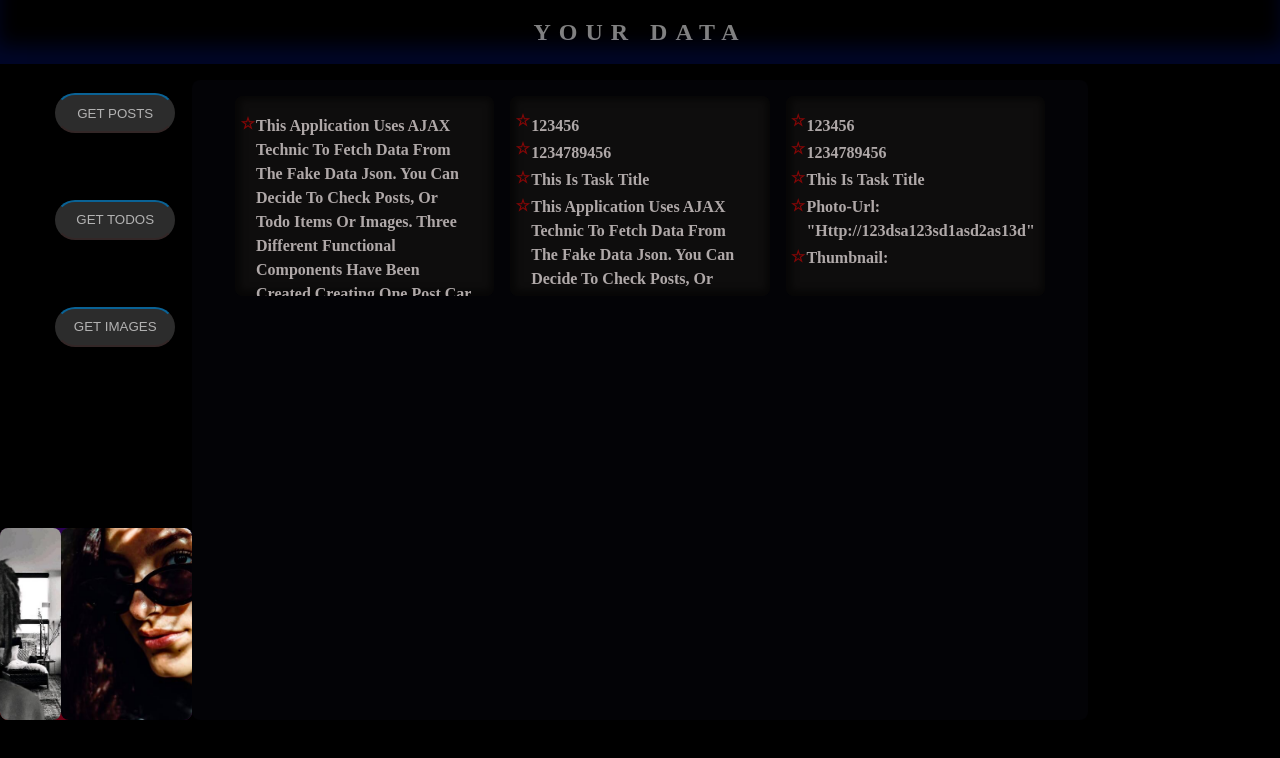
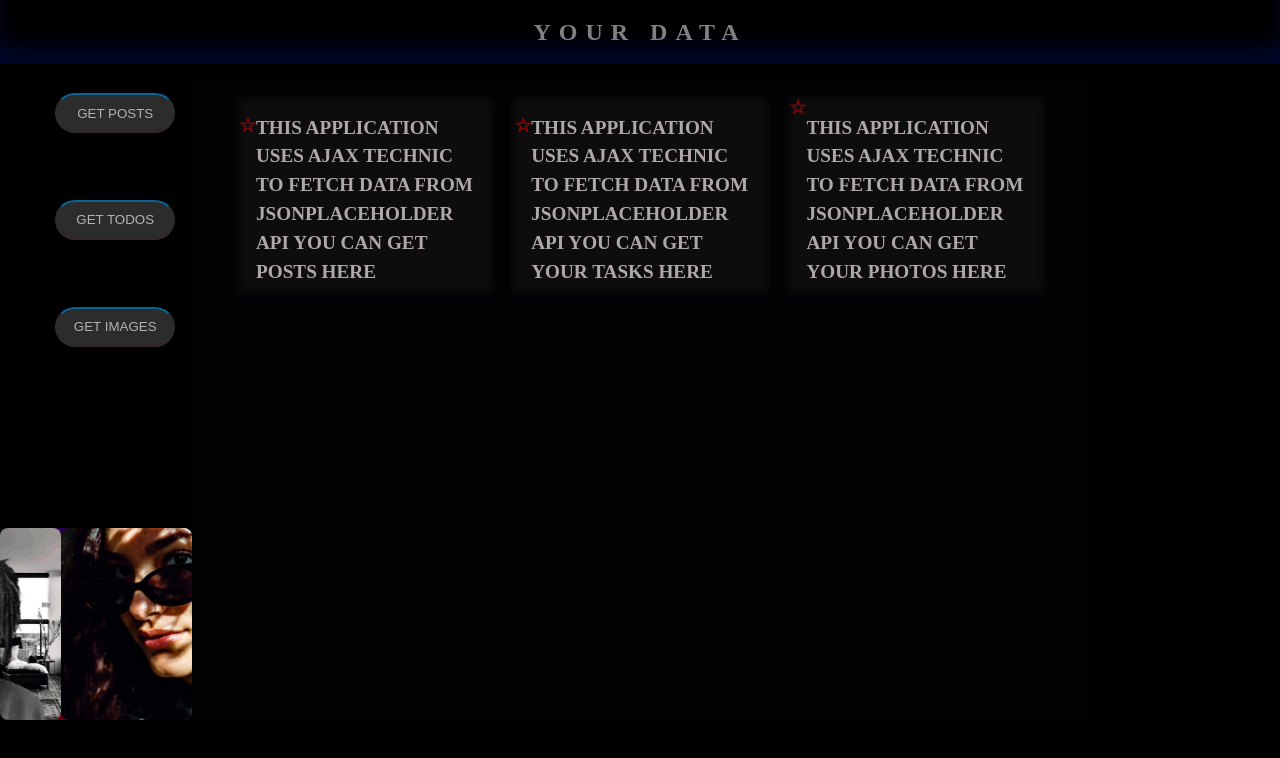
Before and after one commit to raybags-dev/ajax-technic-api-calls, a plain HTML site: page index.html in a window 1280 px wide. Drawn offline with nearby package versions, Linux system fonts and the light colour scheme.

Commit message:
adjust typography

```diff
--- a/index.html
+++ b/index.html
@@ -54,33 +54,24 @@
       <div id="spinner" class="lds-dual-ring hide"></div>
       <!-- post html placeholder-->
       <div id="placeHolder-post" class="post" style="opacity: 1">
-        <p class="post_body">
-          This application uses AJAX technic to fetch data from the fake data
-          json. You can decide to check posts, or todo items or images. Three
-          different functional components have been created creating one post
-          car form each object from the response.
+        <p class="post_body" style="font-size: 1.2em; text-transform: uppercase; line-height: 1.8rem">
+          This application uses AJAX technic to fetch data from jsonplaceholder
+          API You can get POSTS here
         </p>
       </div>
       <!-- todo html placeholder -->
       <div id="placeHolder-task" class="task" style="opacity: 1">
-        <p class="task-user-id">123456</p>
-        <p class="task-id">1234789456</p>
-        <p class="task-title">this is task title</p>
-        <p class="task-completed">
-          This application uses AJAX technic to fetch data from the fake data
-          json. You can decide to check posts, or todo items or images. Three
-          different functional components have been created creating one post
-          car form each object from the response.
+        <p class="task-completed" style="font-size: 1.2em; text-transform: uppercase; line-height: 1.8rem">
+          This application uses AJAX technic to fetch data from jsonplaceholder
+          API You can get your TASKS here
         </p>
       </div>
-
       <!-- photo html placeholder -->
       <div id="placeHolder-photo" class="photo" style="opacity: 1">
-        <p class="album-id">123456</p>
-        <p class="photo-id">1234789456</p>
-        <p class="photo-title">this is task title</p>
-        <p class="photo-url">photo-url: "http://123dsa123sd1asd2as13d"</p>
-        <p class="photo-thumbnail">thumbnail:</p>
+        <p class="album-id" style="font-size: 1.2em; text-transform: uppercase; line-height: 1.8rem">
+          This application uses AJAX technic to fetch data from jsonplaceholder
+          API You can get your PHOTOS here
+        </p>
       </div>
     </div>
     <div class="button-wrapper">
```
